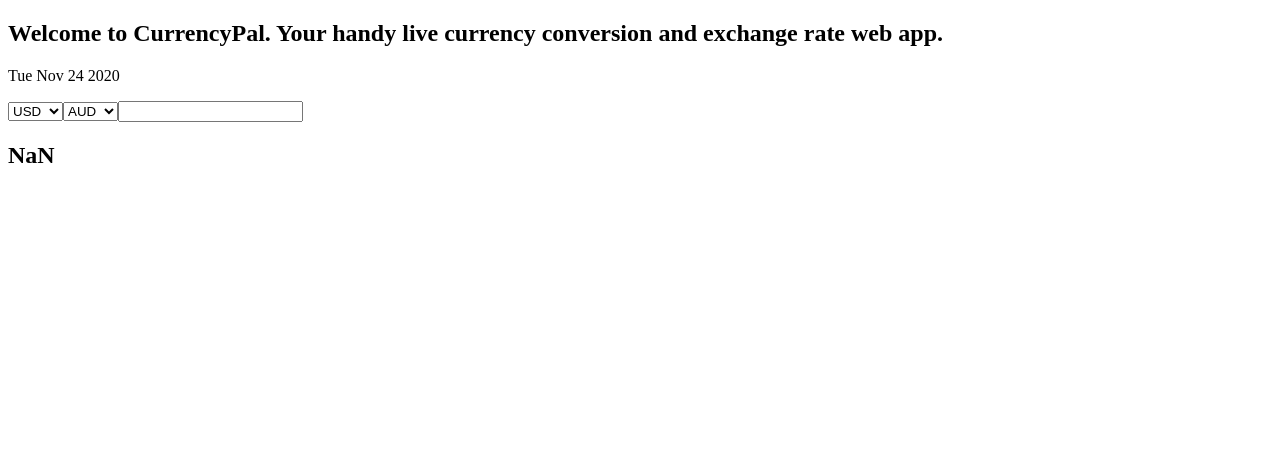
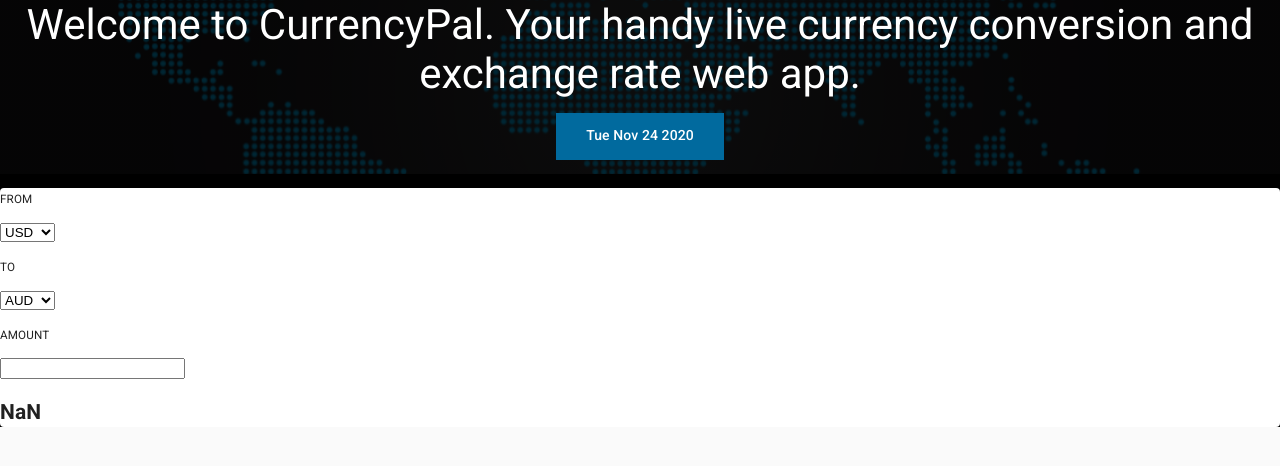
Before and after one commit to Shulammite-Aso/currencyPal, a React (Create React App) app: page / in a window 1280 px wide. Shown: the top 466 px of the page. Built offline with nearby package versions, Linux system fonts and the light colour scheme; no server answers.

Commit message:
add some styles

```diff
--- a/public/index.html
+++ b/public/index.html
@@ -11,34 +11,13 @@
     />
     <link rel="stylesheet" href="https://fonts.googleapis.com/css?family=Roboto:300,400,500,700&display=swap" />
     <link rel="apple-touch-icon" href="%PUBLIC_URL%/logo192.png" />
-    <!--
-      manifest.json provides metadata used when your web app is installed on a
-      user's mobile device or desktop. See https://developers.google.com/web/fundamentals/web-app-manifest/
-    -->
-    <link rel="manifest" href="%PUBLIC_URL%/manifest.json" />
-    <!--
-      Notice the use of %PUBLIC_URL% in the tags above.
-      It will be replaced with the URL of the `public` folder during the build.
-      Only files inside the `public` folder can be referenced from the HTML.
 
-      Unlike "/favicon.ico" or "favicon.ico", "%PUBLIC_URL%/favicon.ico" will
-      work correctly both with client-side routing and a non-root public URL.
-      Learn how to configure a non-root public URL by running `npm run build`.
-    -->
+
     <title>React App</title>
   </head>
   <body>
     <noscript>You need to enable JavaScript to run this app.</noscript>
     <div id="root"></div>
-    <!--
-      This HTML file is a template.
-      If you open it directly in the browser, you will see an empty page.
 
-      You can add webfonts, meta tags, or analytics to this file.
-      The build step will place the bundled scripts into the <body> tag.
-
-      To begin the development, run `npm start` or `yarn start`.
-      To create a production bundle, use `npm run build` or `yarn build`.
-    -->
   </body>
 </html>
--- a/src/components/App.js
+++ b/src/components/App.js
@@ -1,15 +1,28 @@
 import React from 'react';
-//import Box from '@material-ui/core/Box';
+import CssBaseline from '@material-ui/core/CssBaseline';
+//import Container from "@material-ui/core/Container";
+import { makeStyles } from "@material-ui/core/styles";
 
 import Convert from './Convert';
 import Hero from './Hero';
 
+const useStyles = makeStyles({
+  page: {
+    backgroundColor: "black",
+    height: "100% !important"
+  }
+});
+
 const App = () => {
+    const classes = useStyles();
     return (
-        <div>
-        <Hero />
-        <Convert />
+    <React.Fragment>
+      <CssBaseline />
+        <div className={classes.page}>
+          <Hero />
+          <Convert />
         </div>
+    </React.Fragment>
     )
 }
 
--- a/src/components/Convert.js
+++ b/src/components/Convert.js
@@ -1,5 +1,5 @@
 import React, {useState, useEffect} from 'react';
-//import Box from '@material-ui/core/Box';
+import Paper from '@material-ui/core/Paper';
 
 import Select from './Select'
 
@@ -9,7 +9,7 @@
   const [exchangeRate, setExchangeRate] = useState()
   const [amount, setAmount] = useState("");
   const [result, setResult] = useState();
-  const API_KEY = "ff52dab3b5e37443a177";
+  const API_KEY = "";
 
   // Make fetch request and set ExchangeRate only when any of the currency selections changes.
  useEffect( () => {
@@ -29,9 +29,11 @@
  }, [exchangeRate, amount])
 
   return (
+    <Paper elevation={0} >
       <div>
          <Select
            currId={"curFrom"}
+           text={"FROM"}
            value={currencyFrom}
            onChange={(e) => {
            setCurrencyFrom(e.target.value);
@@ -39,20 +41,26 @@
          />
          <Select
            currId={"curTo"}
+           text={"TO"}
            value={currencyTo}
            onChange={(e) => {
              setCurrencyTo(e.target.value);
            } }
          />
+         <p>{exchangeRate}</p>
+      </div>
 
+      <div>
+      <p><small>AMOUNT</small></p>
          <input type="number" value={amount}
                onChange={(e) =>{
                    setAmount(e.target.value);
                } }
          />
-        <p>{exchangeRate}</p>
          <h2>{result}</h2>
       </div>
+
+    </Paper>
   );
 
 }
--- a/src/components/Hero.js
+++ b/src/components/Hero.js
@@ -1,13 +1,51 @@
+import Container from "@material-ui/core/Container";
+import Typography from "@material-ui/core/Typography";
+import { makeStyles } from "@material-ui/core/styles";
+import Image from "../img/world-map.png";
+
+const useStyles = makeStyles({
+  header: {
+    color: "white",
+    fontSize: "300%",
+    width: "100%"
+  },
+  date: {
+    color: "white",
+    backgroundColor: "#016a9e",
+    paddingBottom: "0.8rem",
+    paddingTop: "0.8rem",
+    margin: "auto",
+    //padding: "0, 1.5rem, 0, 1.5rem",
+    width: "12em",
+    zIndex: "2"
+  },
+  hero: {
+    paddingBottom: "1em",
+    width: "100%",
+    backgroundImage: `linear-gradient(to bottom, rgba(0, 0, 0, 0.8), rgba(0, 0, 0, 0.8)),
+    url(${Image});`,
+    backgroundPosition: 'center',
+    backgroundSize: 'cover',
+    backgroundRepeat: 'no-repeat',
+    animation: "mymove 7s infinite"
+  }
+});
 
 const Hero = () => {
 
   let date = new Date();
 
+  const classes = useStyles();
     return (
-        <div>
-          <h2>Welcome to CurrencyPal. Your handy live currency conversion and exchange rate web app.</h2>
-          <p>{date.toDateString()}</p>
-        </div>
+      <Container className={classes.hero}>
+        <Typography className={classes.header} gutterBottom variant="h3" align="center">
+          Welcome to CurrencyPal. Your handy live currency conversion and exchange rate web app.
+        </Typography>
+        <Typography className={classes.date} align="center" variant="subtitle2">
+          {date.toDateString()}
+          </Typography>
+        </Container>
+
     );
 
 }
--- a/src/components/Select.js
+++ b/src/components/Select.js
@@ -1,6 +1,8 @@
 const Select = (props) => {
 
     return (
+        <>
+        <p><small>{props.text}</small></p>
         <select id={props.currId} className="postfix"
         value={props.value}
         onChange={props.onChange}
@@ -172,6 +174,7 @@
         <option value="ZMW">ZMW</option>
         <option value="ZWL">ZWL</option>
         </select>
+        </>
     )
 }
 
```
Also changed, not shown: src/img/world-map.png (added). Lines whose indentation alone changed are shown as unchanged.
